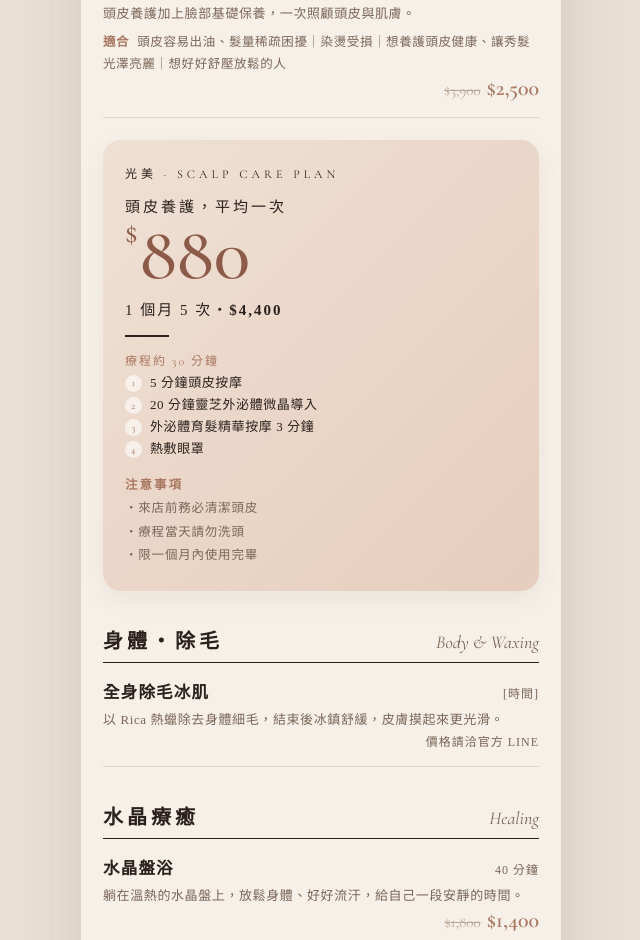
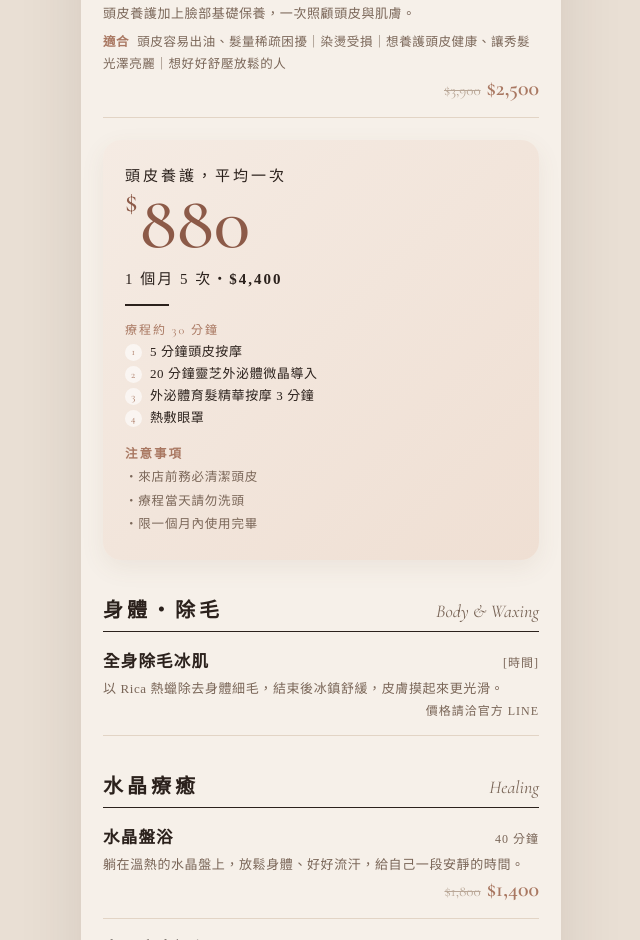
Before and after one commit to duzhi-finance/README.md, a plain HTML site: page index.html in a window 1280 px wide. Shown: the part 5939-6879 px from the top of the page, without its empty margins (319-959 px from the left). Drawn offline with nearby package versions, Linux system fonts and the light colour scheme.

Commit message:
Lighten scalp plan card and drop its brand line
Co-Authored-By: Claude Opus 5.5 <noreply@anthropic.com>
Claude-Session: https://claude.ai/code/session_01RNQaA4hbjkaWTLxu4i5WsV

```diff
--- a/index.html
+++ b/index.html
@@ -144,9 +144,9 @@ details[open] .more i{transform:rotate(45deg)}
 .steps li:before{content:counter(st);flex:none;width:17px;height:17px;margin-top:3px;border-radius:50%;background:#F1DED2;color:var(--rose);font-size:10.5px;display:flex;align-items:center;justify-content:center;font-family:'Cormorant Garamond',serif}
 .fit{font-size:12.5px;color:var(--soft);line-height:1.75;letter-spacing:.6px;margin-top:6px}
 .fit b{font-weight:600;color:var(--rose);margin-right:8px}
-.plan{margin-top:22px;border-radius:18px;padding:24px 22px;background:linear-gradient(135deg,#EFE0D4 0%,#E6CDBD 100%);box-shadow:0 8px 24px rgba(120,90,70,.08)}
+.plan{margin-top:22px;border-radius:18px;padding:24px 22px;background:linear-gradient(135deg,#F5EBE3 0%,#EFDFD3 100%);box-shadow:0 8px 24px rgba(120,90,70,.08)}
 .plan .pk{font-family:'Cormorant Garamond',serif;font-size:12px;letter-spacing:4px;color:var(--ink)}
-.plan .pl{font-size:15px;letter-spacing:3px;margin-top:14px}
+.plan .pl{font-size:15px;letter-spacing:3px}
 .plan .pb{font-family:'Cormorant Garamond',serif;font-size:76px;font-weight:500;line-height:1;color:#8C5A48}
 .plan .pb small{font-size:30px;vertical-align:36px;margin-right:2px}
 .plan .pt{font-size:15px;letter-spacing:2px;margin-top:6px}
@@ -319,7 +319,6 @@ footer .fine{font-size:11px;color:#9b938a;line-height:1.8;margin-top:26px;letter
    <div class="pr"><s>$3,900</s><b>$2,500</b></div></div>
 
   <div class="plan">
-   <div class="pk">光美 · SCALP CARE PLAN</div>
    <div class="pl">頭皮養護，平均一次</div>
    <div class="pb"><small>$</small>880</div>
    <div class="pt">1 個月 5 次・<b>$4,400</b></div>
```
